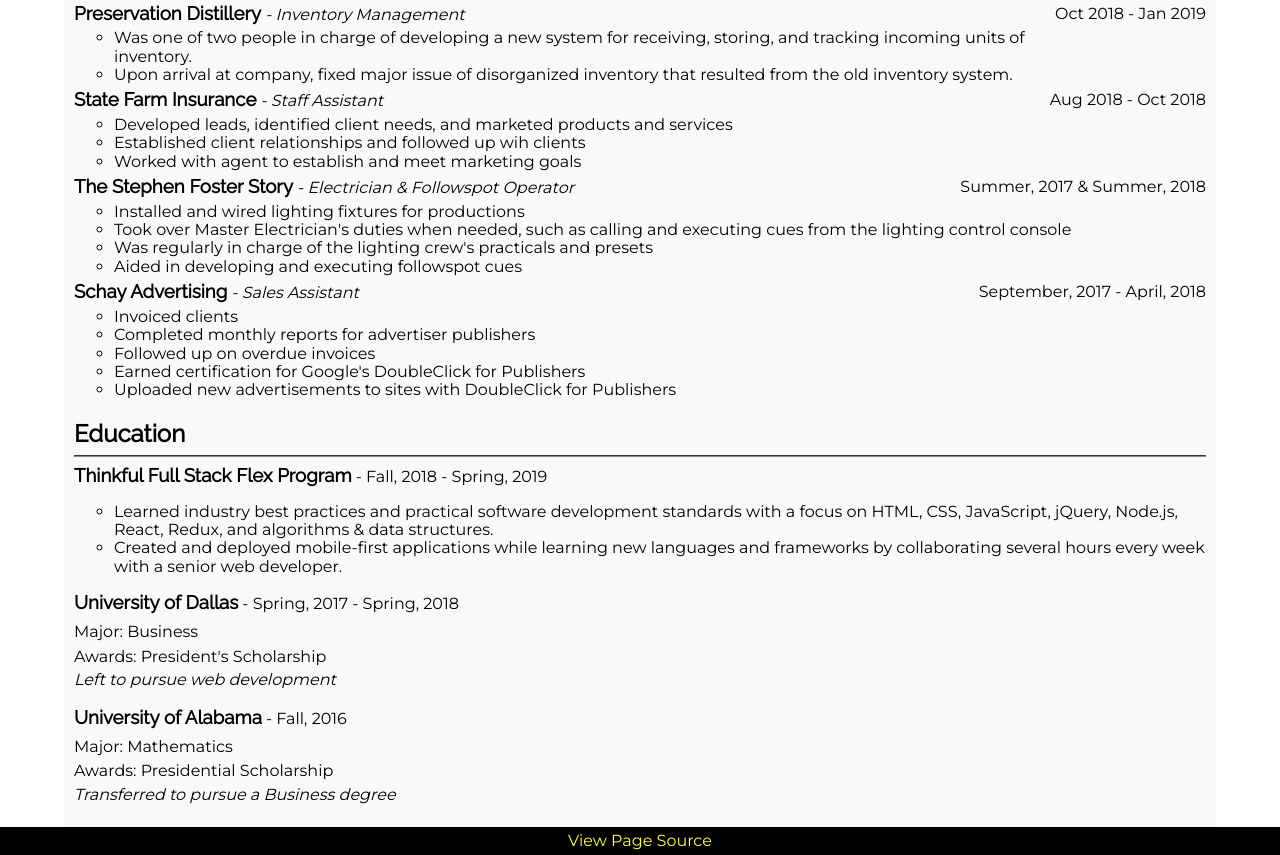
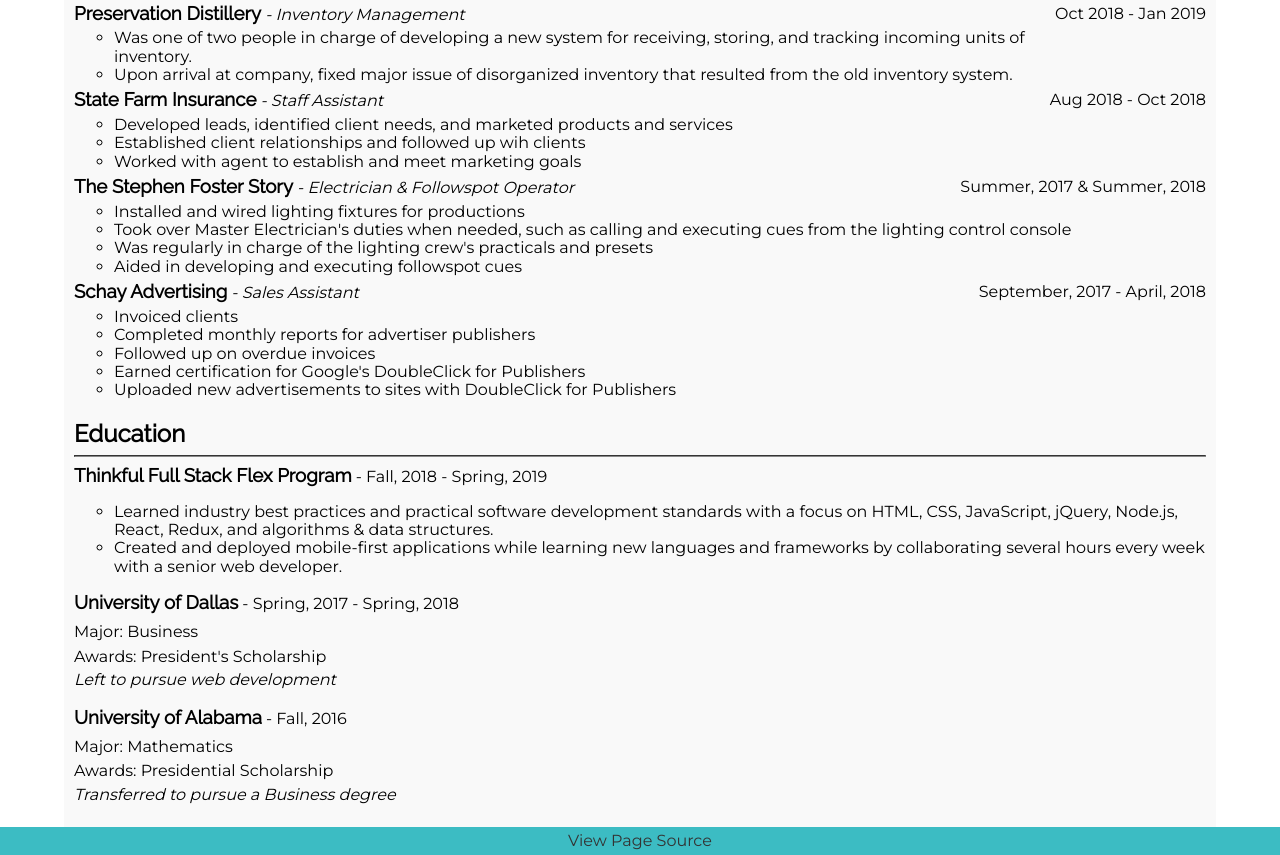
Before and after one commit to jsurt/resume-page, a plain HTML site: page index.html in a window 1280 px wide. Shown: the part 1077-1932 px from the top of the page. Drawn offline with Linux system fonts and the light colour scheme.

Commit message:
fixed background color and color of link in footer

```diff
--- a/style/index.css
+++ b/style/index.css
@@ -173,7 +173,7 @@
 footer {
   width: 100%;
   padding: 5px;
-  background: #000000;
+  background: #3CBCC3;
   color: #ffffff;
   text-align: center;
 }
@@ -185,7 +185,12 @@
 
 .source-link {
   text-decoration: none;
-  color: #ffff42;
+  color: #333333;
+}
+
+.source-link:hover {
+  color: #484848;
+  text-decoration: underline;
 }
 
 @media (min-width: 875px) {
```
